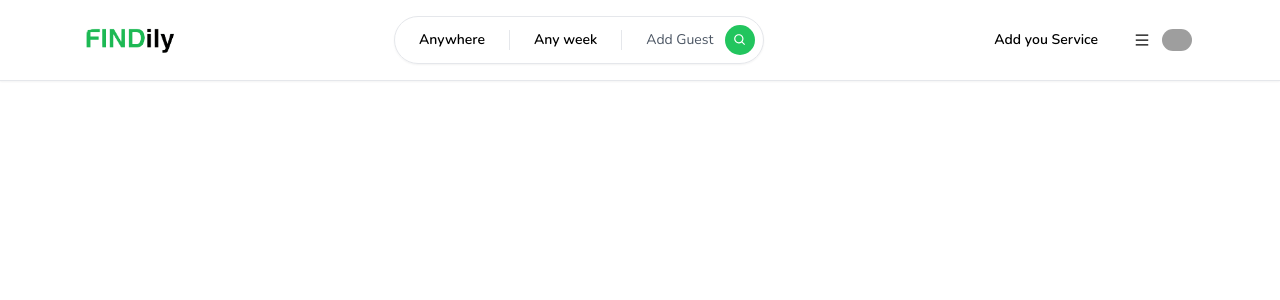
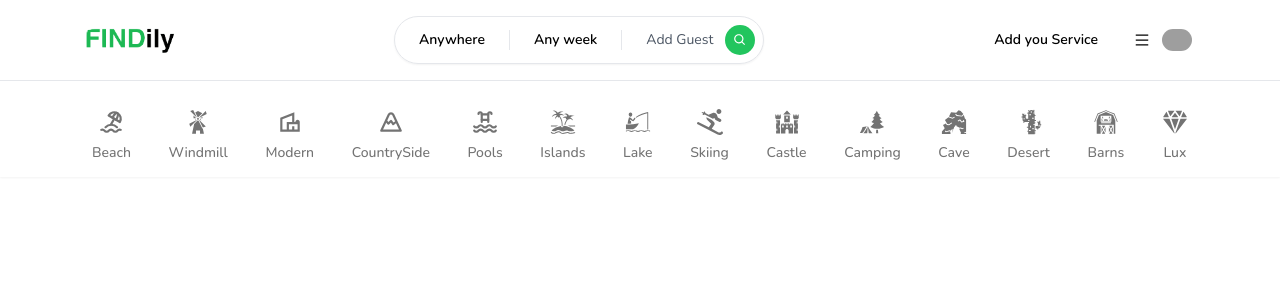
Before and after one commit to IshuKrPathak/FINDILY, a Next.js app: page / in a window 1280 px wide. Shown: the top 300 px of the page. Built offline with nearby package versions, Linux system fonts and the light colour scheme; no server answers; grey boxes are pictures that could not be loaded.

Commit message:
categories ui created

```diff
--- a/package.json
+++ b/package.json
@@ -15,6 +15,7 @@
     "bcrypt": "^5.1.1",
     "next": "14.0.1",
     "next-auth": "^4.24.5",
+    "query-string": "^8.1.0",
     "react": "^18",
     "react-dom": "^18",
     "react-hook-form": "^7.48.2",
--- /dev/null
+++ b/src/app/components/CategoryBox.tsx
@@ -0,0 +1,62 @@
+"use client"
+import { IconType } from "react-icons";
+import { useRouter, useSearchParams } from "next/navigation";
+import { useCallback } from "react";
+import qs from "query-string";
+interface CategoryBoxProps {
+  icon: IconType;
+  label: string;
+  selected?: boolean;
+}
+
+const CategoryBox: React.FC<CategoryBoxProps> = ({
+  icon: Icon,
+  label,
+  selected,
+}) => {
+  const router = useRouter();
+  const params = useSearchParams();
+
+  const handleClick = useCallback(() => {
+    let currentQuerry = {};
+    if (params) {
+      currentQuerry = qs.parse(params.toString());
+    }
+    const updateQuery: any = {
+      ...currentQuerry,
+      category: label,
+    };
+    if (params?.get("category") === label) {
+      delete updateQuery.category;
+    }
+    const url = qs.stringifyUrl(
+      {
+        url: "/",
+        query: updateQuery,
+      },
+      {
+        skipNull: true,
+      }
+    );
+    router.push(url);
+  }, [label, params, router]);
+  return (
+    <div
+      onClick={handleClick}
+      className={`flex flex-col items-center justify-center gap-2
+    p-3 border-b-2 hover:text-green-500 transition cursor-pointer ${
+      selected ? "border-b-neutral-800" : "border-transparent"
+    }
+    ${selected ? "text-neutral-800" : "text-neutral-500"}`}
+    >
+      <Icon size={26} />
+      <div
+        className=" font-medium text-sm
+        "
+      >
+        {label}
+      </div>
+    </div>
+  );
+};
+export default CategoryBox;
--- /dev/null
+++ b/src/app/components/Navbar/Categories.tsx
@@ -0,0 +1,110 @@
+"use client"
+import { TbBeach, TbMountain, TbPool } from "react-icons/tb";
+import { GiBoatFishing, GiCastle, GiIsland, GiWindmill,GiForestCamp, GiCaveEntrance, GiCactus, GiBarn } from "react-icons/gi";
+import {FaSkiing} from "react-icons/fa"
+import {BsSnow } from "react-icons/bs"
+import {IoDiamond} from "react-icons/io5"
+import { MdOutlineVilla } from "react-icons/md";
+import Container from "../Container";
+import CategoryBox from "../CategoryBox";
+import { useSearchParams, usePathname } from "next/navigation";
+export const categories = [
+  {
+    label: "Beach",
+    icon: TbBeach,
+    description: "This property is close to beach ",
+  },
+  {
+    label: "Windmill",
+    icon: GiWindmill,
+    description: "This property has windmills ",
+  },
+  {
+    label: "Modern",
+    icon: MdOutlineVilla,
+    description: "This property has windmills ",
+  },
+  {
+    label: "CountrySide",
+    icon: TbMountain,
+    description: "This property is in countryside ",
+  },
+  {
+    label: "Pools",
+    icon: TbPool,
+    description: "This property has pool ",
+  },
+  {
+    label: "Islands",
+    icon: GiIsland,
+    description: "This property is on an Island ",
+  },
+  {
+    label: "Lake",
+    icon: GiBoatFishing,
+    description: "This property is closed to a lake  ",
+  },
+  {
+    label: "Skiing",
+    icon: FaSkiing,
+    description: "This property has skiing activities  ",
+  },
+  {
+    label: "Castle",
+    icon: GiCastle,
+    description: "This property has Castle  ",
+  },
+  {
+    label: "Camping",
+    icon: GiForestCamp,
+    description: "This property has camping activities "
+  },
+  {
+    label: "Cave",
+    icon: GiCaveEntrance,
+    description: "This property contains cave "
+  },
+  {
+    label: "Desert",
+    icon: GiCactus,
+    description: "This property is in desert "
+  },
+  {
+    label: "Barns",
+    icon: GiBarn,
+    description: "This property has camping activities "
+  },
+  {
+    label: "Lux",
+    icon: IoDiamond,
+    description: "This property is luxiorious "
+  },
+
+];
+
+const Categories = () => {
+  const params = useSearchParams();
+  const category = params?.get("category");
+  const pathname = usePathname();
+  const isMainPage = pathname === "/";
+  if (!isMainPage) {
+    return null;
+  }
+
+  return (
+    <Container>
+      <div className=" pt-4 flex flex-row items-center justify-between overflow-x-auto ">
+        {categories.map((item) => (
+          <CategoryBox
+            key={item.label}
+            label={item.label}
+            selected={category === item.label}
+            icon={item.icon}
+          />
+        ))}
+      </div>
+    </Container>
+  );
+};
+
+export default Categories;
--- a/src/app/components/Navbar/Logo.tsx
+++ b/src/app/components/Navbar/Logo.tsx
@@ -6,6 +6,7 @@ const Logo = () => {
   const router = useRouter();
   return (
     <Image
+      onClick={() => router.push("/")}
       className=" hidden md:block cursor-pointer"
       height={100}
       width={100}
--- a/src/app/components/Navbar/Navbar.tsx
+++ b/src/app/components/Navbar/Navbar.tsx
@@ -5,6 +5,7 @@ import Logo from "./Logo";
 import Search from "./Search";
 import UserMenu from "./UserMenu";
 import { SafeUser } from "@/app/types";
+import Categories from "./Categories";
 interface NavbarProps {
   currentUser?: SafeUser | null;
 }
@@ -22,6 +23,7 @@ export const Navbar: React.FC<NavbarProps> = ({ currentUser }) => {
           </div>
         </Container>
       </div>
+      <Categories/>
     </div>
   );
 };
--- a/src/app/components/modals/LoginModel.tsx
+++ b/src/app/components/modals/LoginModel.tsx
@@ -84,7 +84,7 @@ const LoginModel = () => {
         outline
         label="Continue with Google"
         icon={FcGoogle}
-        onClick={() => signIn('google')}
+        onClick={() => signIn("google")}
       />
 
       <Button
```
Also changed, not shown: 1 other file (tests, documents, lock files or other folders).
